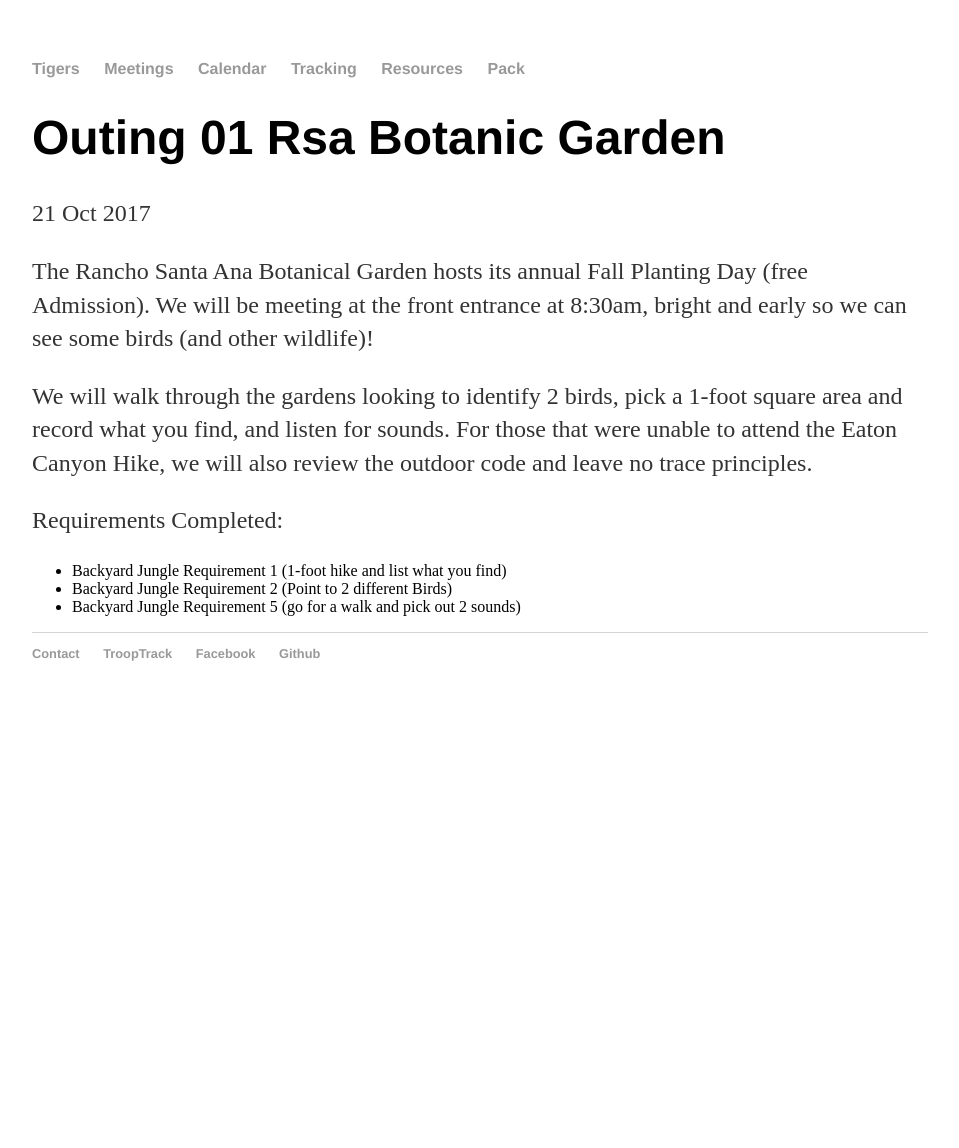
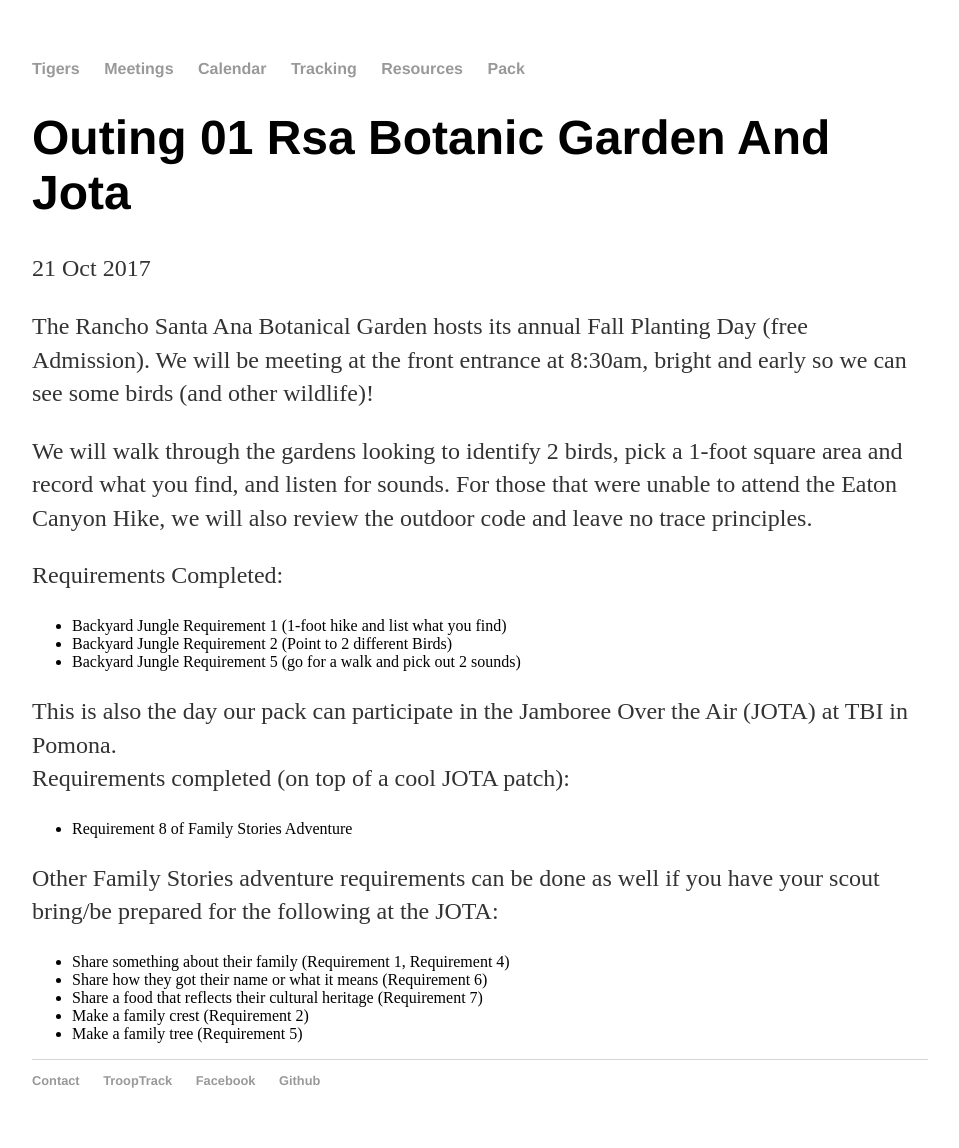
Before and after one commit to clare-pack818/clare-pack818.github.io, a Jekyll site: the page built from _posts/2017-10-21-Outing-01-RSA-Botanic-Garden-and-JOTA.md, in a window 1280 px wide. Shown: the whole page, without its empty margins (160-1119 px from the left). Built offline with Jekyll 4.4.1, drawn with Linux system fonts in a browser that asks for light colours; our own code applies the rules of GitHub Pages for plain Markdown files; before the commit the page ends 900 px from its top, so only the background shows below that.

Commit message:
Update and rename 2017-10-21-Outing-01-RSA-Botanic-Garden.md to 2017-10-21-Outing-01-RSA-Botanic-Garden-and-JOTA.md

```diff
--- a/_posts/2017-10-21-Outing-01-RSA-Botanic-Garden.md
+++ b/_posts/2017-10-21-Outing-01-RSA-Botanic-Garden-and-JOTA.md
@@ -8,3 +8,14 @@
 <li>Backyard Jungle Requirement 2 (Point to 2 different Birds)</li>
 <li>Backyard Jungle Requirement 5 (go for a walk and pick out 2 sounds)</li>
 </ul>
+
+This is also the day our pack can participate in the Jamboree Over the Air (JOTA) at TBI in Pomona.
+Requirements completed (on top of a cool JOTA patch):
+* Requirement 8 of Family Stories Adventure
+
+Other Family Stories adventure requirements can be done as well if you have your scout bring/be prepared for the following at the JOTA:
+* Share something about their family (Requirement 1, Requirement 4)
+* Share how they got their name or what it means (Requirement 6)
+* Share a food that reflects their cultural heritage (Requirement 7)
+* Make a family crest (Requirement 2)
+* Make a family tree (Requirement 5)
```
